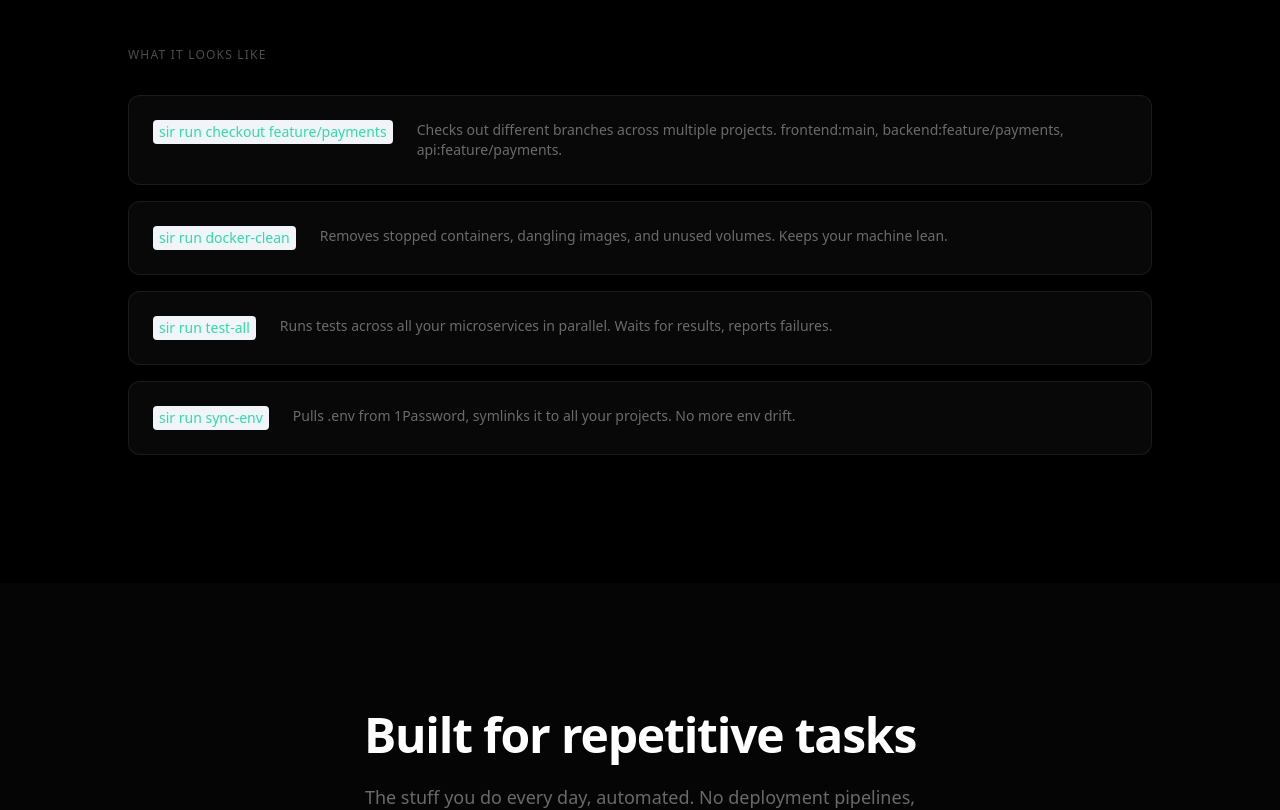
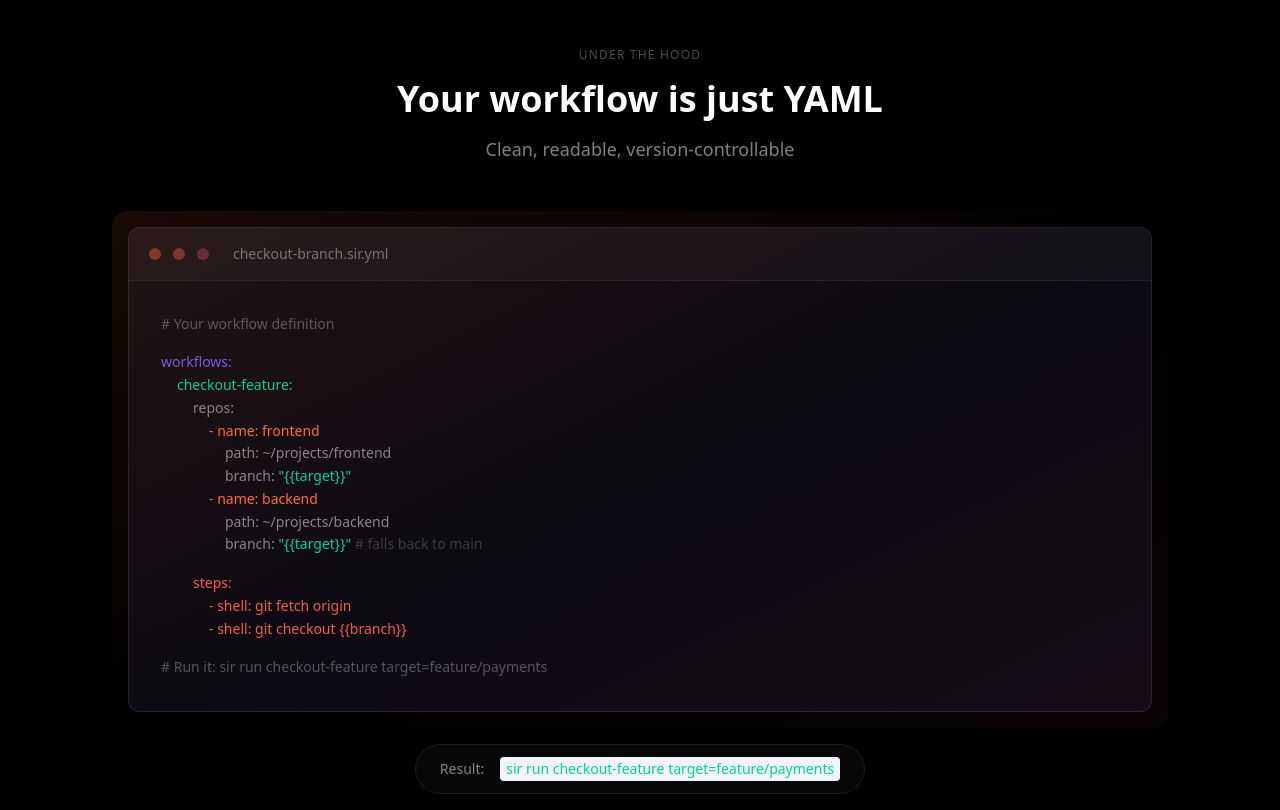
Before and after one commit to sir-sh/website, a Next.js app: page / in a window 1280 px wide. Shown: the part 940-1750 px from the top of the page. Built offline with nearby package versions, Linux system fonts and the light colour scheme.

Commit message:
Firefox: Show YAML code snippet with variable syntax

```diff
--- a/src/app/page.tsx
+++ b/src/app/page.tsx
@@ -131,18 +131,54 @@ export default function Home() {
         </div>
       </section>
 
-      {/* Workflow examples - what you can do */}
+      {/* Workflow anatomy - show YAML structure */}
       <section className="relative py-32 px-8">
         <div className="max-w-5xl mx-auto">
-          <p className="text-xs text-white/30 uppercase tracking-widest mb-8">What it looks like</p>
+          <div className="text-center mb-16">
+            <p className="text-xs text-white/30 uppercase tracking-widest mb-4">Under the hood</p>
+            <h2 className="text-4xl font-bold text-white">Your workflow is just YAML</h2>
+            <p className="text-lg text-white/50 mt-4">Clean, readable, version-controllable</p>
+          </div>
 
-          <div className="space-y-4">
-            {workflows.map((wf, i) => (
-              <div key={i} className="group flex items-start gap-6 p-6 bg-white/[0.03] border border-white/[0.08] rounded-xl hover:bg-white/[0.06] hover:border-white/[0.12] transition-all">
-                <code className="text-sm text-emerald-400/80 font-mono whitespace-nowrap group-hover:text-emerald-400 transition-colors">{wf.cmd}</code>
-                <span className="text-sm text-white/40">{wf.desc}</span>
+          <div className="relative">
+            <div className="absolute -inset-4 bg-gradient-to-br from-[#ff6b35]/10 via-transparent to-[#c44569]/5 rounded-2xl" />
+            <div className="bg-[#0d0a12] border border-white/10 rounded-xl overflow-hidden">
+              {/* Header */}
+              <div className="flex items-center gap-3 px-5 py-4 bg-white/[0.03] border-b border-white/5">
+                <div className="w-3 h-3 rounded-full bg-[#ff6b35]/40" />
+                <div className="w-3 h-3 rounded-full bg-[#f25c54]/40" />
+                <div className="w-3 h-3 rounded-full bg-[#c44569]/40" />
+                <span className="ml-3 text-sm text-white/40 font-mono">checkout-branch.sir.yml</span>
               </div>
-            ))}
+              {/* YAML content */}
+              <div className="p-8 font-mono text-sm leading-relaxed">
+                <div className="text-white/30"># Your workflow definition</div>
+                <div className="h-4" />
+                <div><span className="text-[#6c5ce7]">workflows:</span></div>
+                <div className="pl-4"><span className="text-emerald-400">{`checkout-feature:`}</span></div>
+                <div className="pl-8"><span className="text-white/50">repos:</span></div>
+                <div className="pl-12"><span className="text-[#ff6b35]">- name: frontend</span></div>
+                <div className="pl-16"><span className="text-white/50">path: ~/projects/frontend</span></div>
+                <div className="pl-16"><span className="text-white/50">branch:</span> <span className="text-emerald-400">{"\"{{target}}\""}</span></div>
+                <div className="pl-12"><span className="text-[#ff6b35]">- name: backend</span></div>
+                <div className="pl-16"><span className="text-white/50">path: ~/projects/backend</span></div>
+                <div className="pl-16"><span className="text-white/50">branch:</span> <span className="text-emerald-400">{"\"{{target}}\""}</span> <span className="text-white/20"># falls back to main</span></div>
+                <div className="h-4" />
+                <div className="pl-8"><span className="text-[#f25c54]">steps:</span></div>
+                <div className="pl-12"><span className="text-[#f25c54]">- shell: git fetch origin</span></div>
+                <div className="pl-12"><span className="text-[#f25c54]">- shell: git checkout {"{{branch}}"}</span></div>
+                <div className="h-4" />
+                <div className="text-white/30"># Run it: sir run checkout-feature target=feature/payments</div>
+              </div>
+            </div>
+          </div>
+
+          {/* Result */}
+          <div className="mt-8 text-center">
+            <div className="inline-flex items-center gap-4 px-6 py-3 bg-white/[0.03] border border-white/[0.08] rounded-full">
+              <span className="text-sm text-white/50">Result:</span>
+              <code className="text-sm font-mono text-emerald-400">sir run checkout-feature target=feature/payments</code>
+            </div>
           </div>
         </div>
       </section>
```
